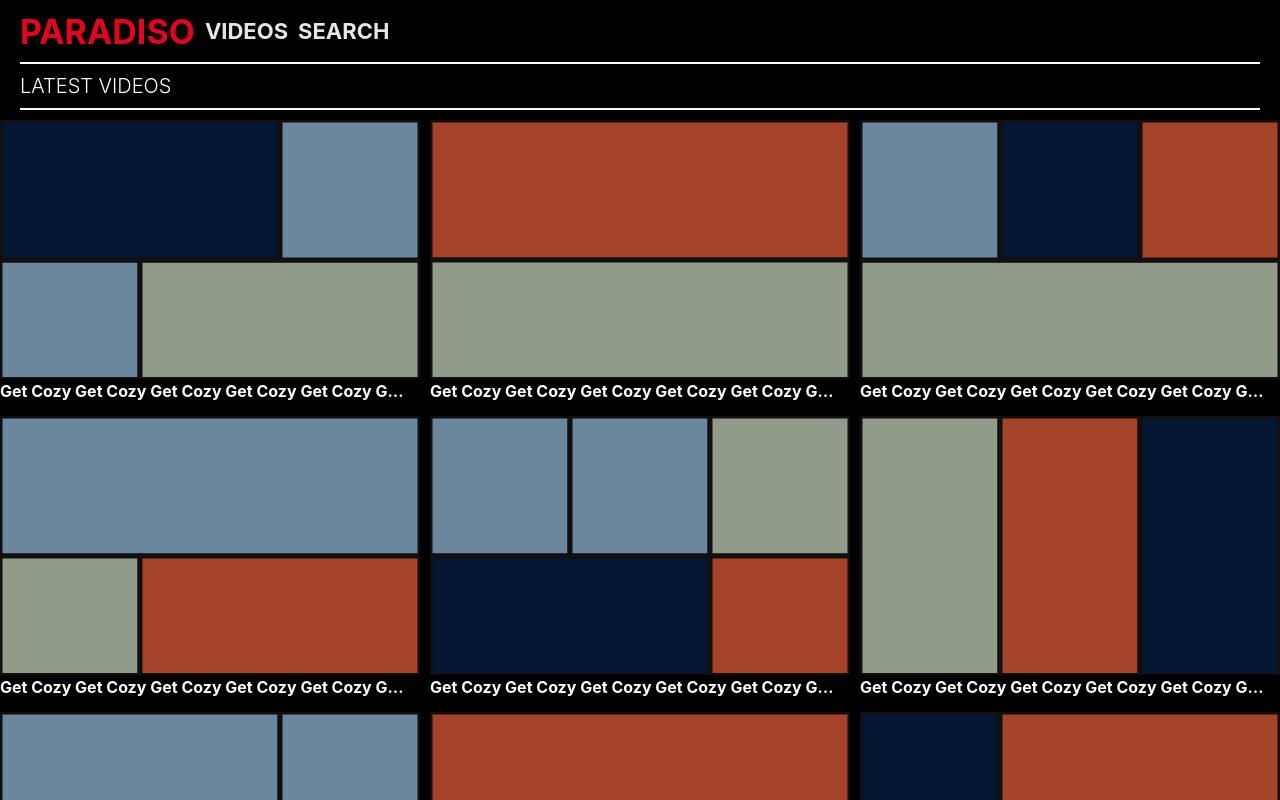
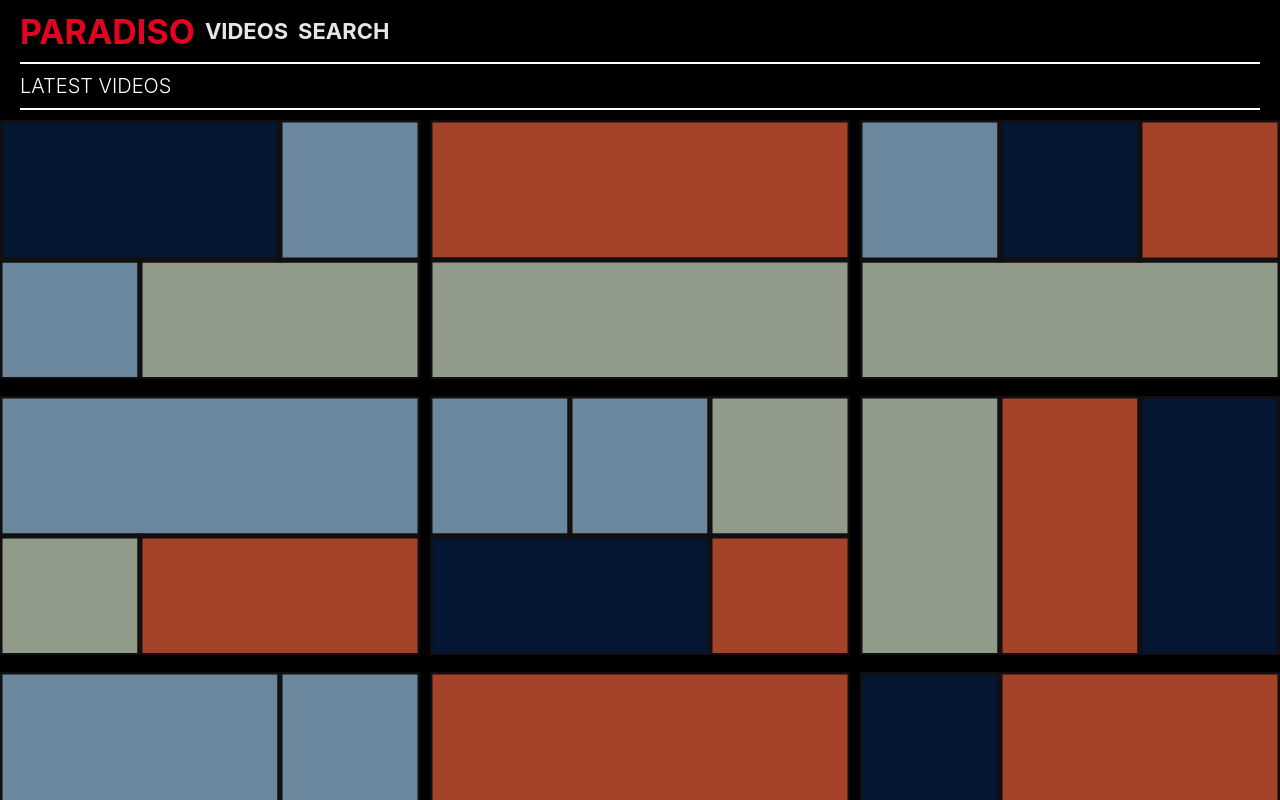
Before and after one commit to 4wangyu/paradiso, a React (Create React App) app in the folder web/: page /videos in a window 1280 px wide. Shown: the top 800 px of the page. Built offline with nearby package versions, Linux system fonts and the light colour scheme; what axios-progress-bar would draw is missing.

Commit message:
random func

```diff
--- a/web/package.json
+++ b/web/package.json
@@ -23,6 +23,7 @@
     "react-dom": "^16.13.1",
     "react-router-dom": "^5.2.0",
     "react-scripts": "3.4.1",
+    "react-toastify": "^6.0.8",
     "typescript": "~3.7.2"
   },
   "scripts": {
--- a/web/src/components/Video.tsx
+++ b/web/src/components/Video.tsx
@@ -1,6 +1,7 @@
 import React from "react";
 import Mondrian from "./Mondrian";
 import { ReactComponent as PlayIcon } from "../icons/play.svg";
+import { VideoFile } from "../models/model";
 
 const goldenRatio = 0.618;
 // window width subtracted by paddings then divided by 3
@@ -13,9 +14,11 @@ export interface PropType {
   height?: number;
   split?: number;
   hideTitle?: boolean;
+  videoFile?: VideoFile;
 }
 
 const Video = ({
+  videoFile,
   width = defaultWidth,
   height = defaultHeight,
   split = defaultSplit,
@@ -32,20 +35,13 @@ const Video = ({
               height={hideTitle ? "11.7rem" : "7.4rem"}
             />
           </div>
-          {hideTitle && (
-            <h3>
-              Get Cozy Get Cozy Get Cozy Get Cozy Get Cozy Get Cozy Get Cozy Get
-              Cozy Get Cozy Get Cozy Get Cozy Get Cozy Get Cozy Get Cozy Get
-              Cozy Get Cozy
-            </h3>
-          )}
+          {hideTitle && <h3>{videoFile?.name}</h3>}
         </div>
       </div>
 
       {hideTitle || (
         <h3 className="title" style={{ width }}>
-          Get Cozy Get Cozy Get Cozy Get Cozy Get Cozy Get Cozy Get Cozy Get
-          Cozy
+          {videoFile?.name}
         </h3>
       )}
     </div>
--- /dev/null
+++ b/web/src/models/model.ts
@@ -0,0 +1,4 @@
+export interface VideoFile {
+  id: string;
+  name: string;
+}
--- a/web/src/pages/Home.tsx
+++ b/web/src/pages/Home.tsx
@@ -1,36 +1,32 @@
-import React, { useEffect } from "react";
+import React, { useEffect, useState } from "react";
 import Recent from "../components/Recent";
 import Video from "../components/Video";
 import axios from "axios";
-
-const call = () => {
-  axios
-    .get("/random")
-    .then(function (response) {
-      // handle success
-      console.log(response);
-    })
-    .catch(function (error) {
-      // handle error
-      console.log(error);
-    });
-};
+import { handleError } from "../utils/util";
+import { VideoFile } from "../models/model";
 
 const Home = () => {
+  const [randomVideo, setRandomVideo] = useState<VideoFile>();
+
   useEffect(() => {
-    call();
+    axios
+      .get("http://localhost:9000/random")
+      .then((res) => {
+        setRandomVideo(res.data);
+      })
+      .catch(handleError);
   }, []);
 
   return (
     <div>
       <Video
+        videoFile={randomVideo as VideoFile}
         width={window.innerWidth}
         height={window.innerHeight}
         split={5}
         hideTitle={true}
       />
       <Recent />
-      <button onClick={call}></button>
     </div>
   );
 };
--- /dev/null
+++ b/web/src/utils/util.ts
@@ -0,0 +1,7 @@
+import { toast } from "react-toastify";
+import { AxiosError } from "axios";
+
+export function handleError(err: AxiosError) {
+  console.error(err);
+  toast.error(err.message);
+}
```
Also changed, not shown: 1 other file (tests, documents, lock files or other folders).
